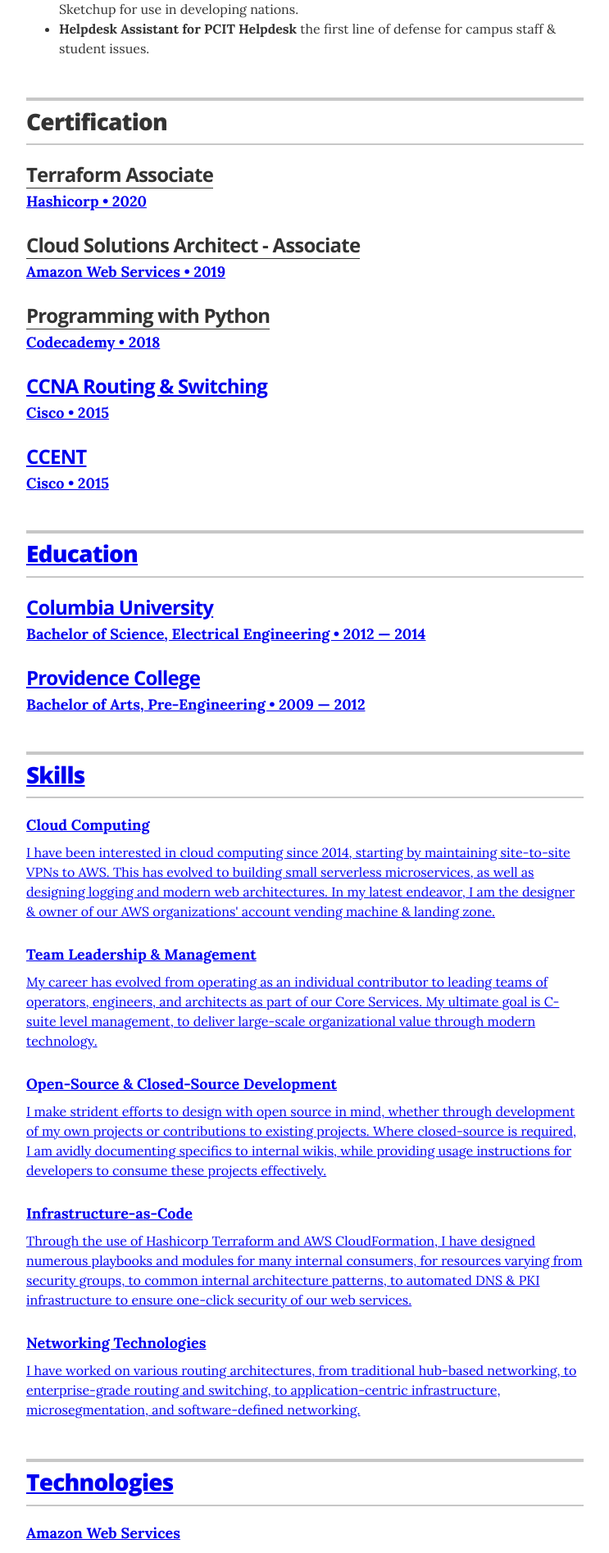
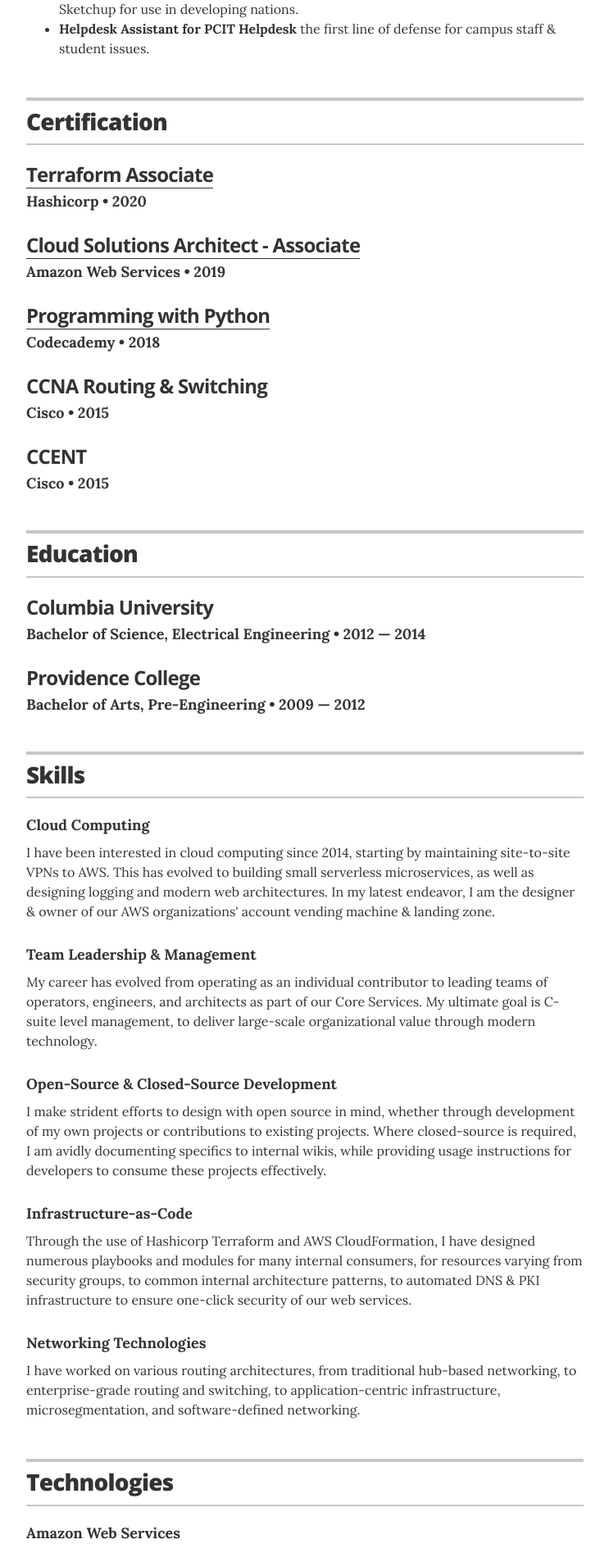
Before and after one commit to patrick-andrew-jain-taylor/resume, a Jekyll site: the page built from index.html, in a window 1280 px wide. Shown: the part 2577-4472 px from the top of the page at 82% size, without its empty margins (268-1011 px from the left). Built offline with Jekyll 4.4.1, drawn with Linux system fonts in a browser that asks for light colours.

Commit message:
fix: link.

```diff
--- a/_layouts/resume.html
+++ b/_layouts/resume.html
@@ -78,7 +78,7 @@
 
         {% for certification in site.data.certifications %}
         <div class="resume-item">
-          <h3 class="resume-item-title" itemprop="award">{% if certification.url %}<a href="{{ certification.url }}">{{ certification.award }}{% else %}{{ certification.award }}{% endif %}</h3>
+          <h3 class="resume-item-title" itemprop="award">{% if certification.url %}<a href="{{ certification.url }}">{{ certification.award }}</a>{% else %}{{ certification.award }}{% endif %}</h3>
           <h4 class="resume-item-details">{{ certification.organization }} &bull; {{ certification.year }}</h4>
           <p class="resume-item-copy">{{ certification.summary }}</p>
         </div>
```
